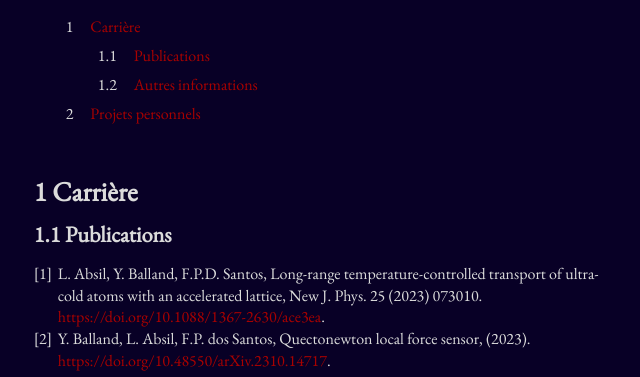
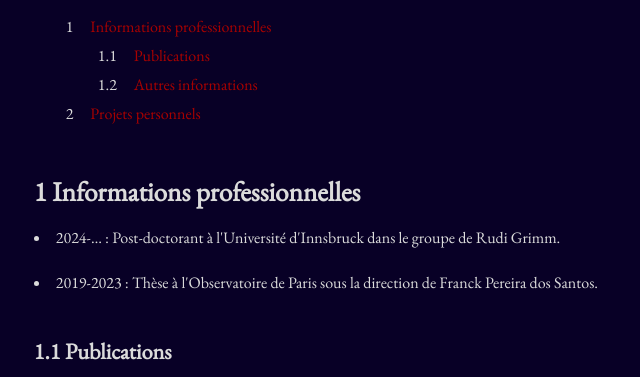
Before and after one commit to lucarabistouille/lucarabistouille.github.io, a plain HTML site: page index.html in a window 1280 px wide. Shown: the part 357-734 px from the top of the page, without its empty margins (319-959 px from the left). Drawn offline with nearby package versions, Linux system fonts and the light colour scheme; a web font is replaced by a local one.

Commit message:
Update index.html

```diff
--- a/index.html
+++ b/index.html
@@ -36,7 +36,7 @@
     <nav role="navigation">
       <h2 class="notoc">Table des matières</h2>
       <ol>
-        <li><a href="#carr">Carrière</a></li>
+        <li><a href="#carr">Informations professionnelles</a></li>
         <ol>
           <li><a href="#carr-pub">Publications</a></li>
           <li><a href="#carr-info">Autres informations</a></li>
@@ -45,7 +45,10 @@
       </ol>
     </nav>
 
-    <h2 id="carr">Carrière</h2>
+    <h2 id="carr">Informations professionnelles</h2>
+    <li>2024-… : Post-doctorant à l'Université d'Innsbruck dans le groupe de Rudi Grimm.</li>
+    <li>2019-2023 : Thèse à l'Observatoire de Paris sous la direction de Franck Pereira dos Santos.</li>
+
     <h3 id="carr-pub">Publications</h3>
 
     <!-- Generated from zotero-->
```
